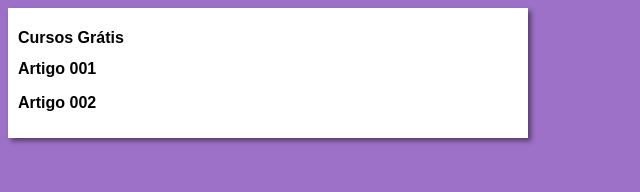
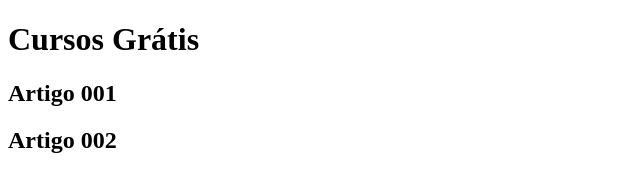
Before and after one commit to Ericky-dev/projeto-site, a plain HTML site: page index.html in a window 1280 px wide. Shown: the whole page, without its empty margins (0-640 px from the left). Drawn offline with Linux system fonts and the light colour scheme.

Commit message:
alterado na branch

```diff
--- a/index.html
+++ b/index.html
@@ -4,7 +4,7 @@
     <meta charset="UTF-8">
     <meta name="viewport" content="width=device-width, initial-scale=1.0">
     <title>Título do Site</title>
-    <link rel="stylesheet" href="estilos/style.css">
+
 </head>
 <body>
     <main>
```
